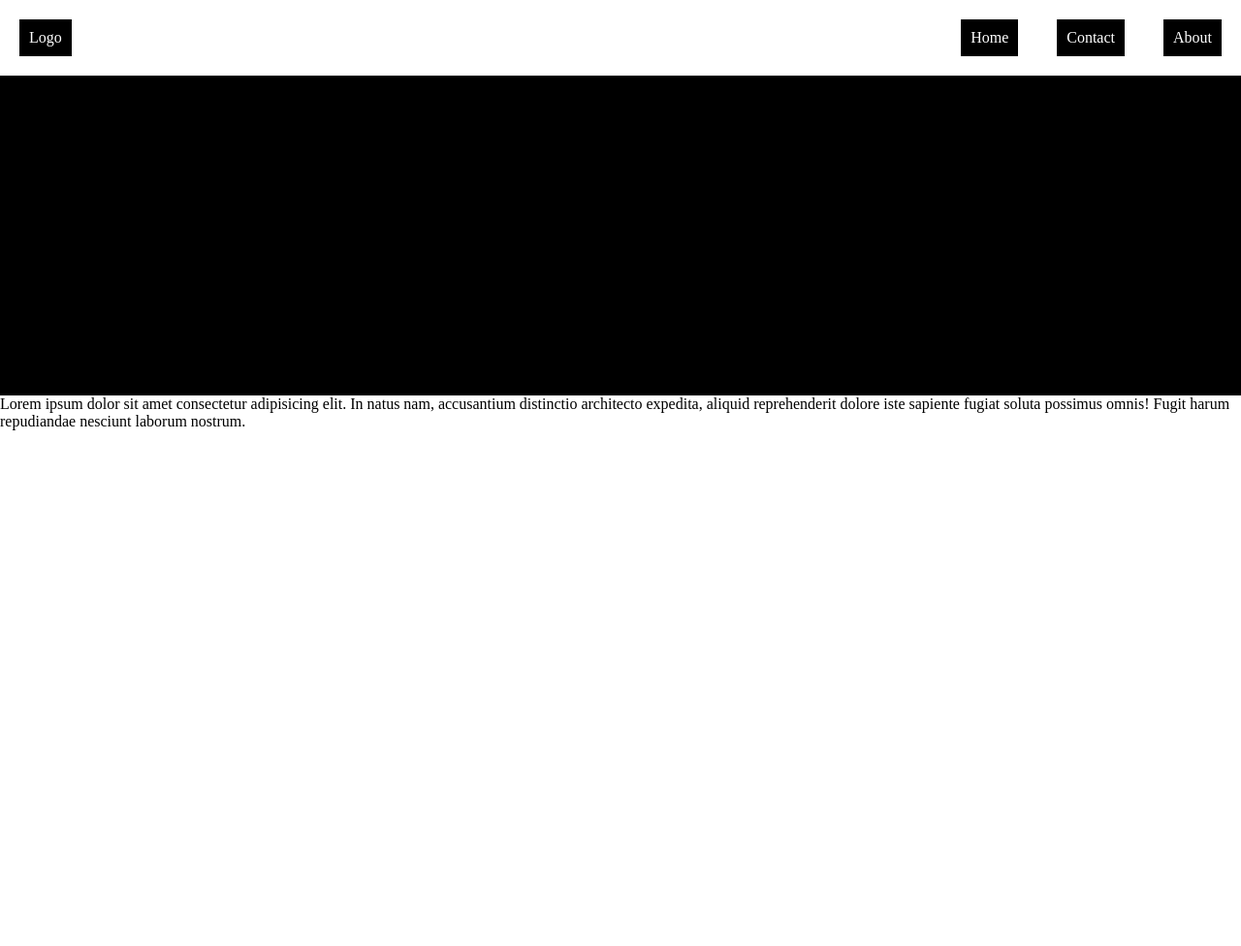
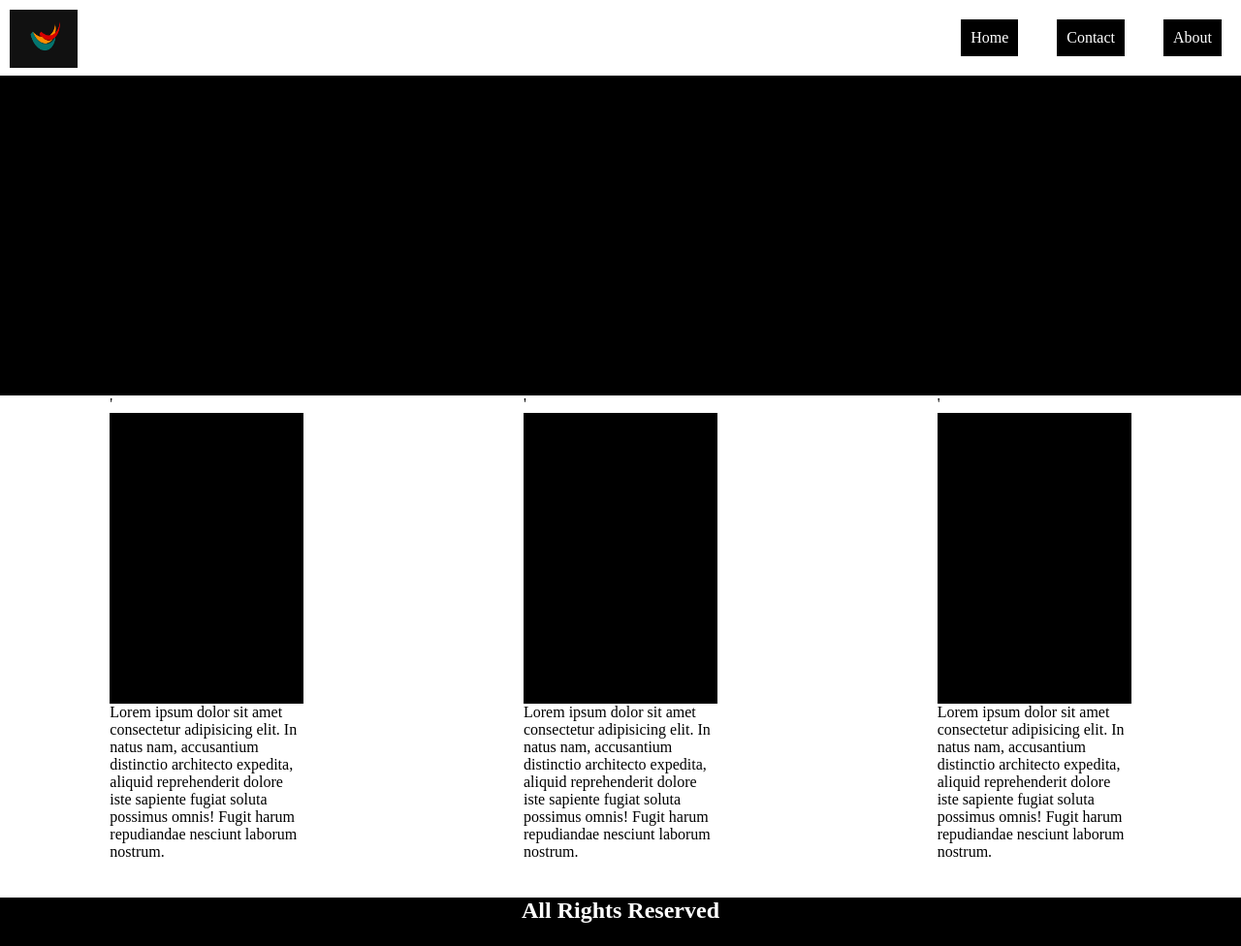
Before and after one commit to hammadshaikh-22/Layout, a plain HTML site: page index.html in a window 1280 px wide. Shown: the whole page at 97% size. Before the commit the page ends 800 px from the top, so only its background shows below. Drawn offline with Linux system fonts and the light colour scheme.

Commit message:
initial commit

```diff
--- a/index.html
+++ b/index.html
@@ -9,7 +9,7 @@
 <body>
     <header class="headers">
 
-        <div class="logo">Logo</div>
+        <div class="logo"><img src="c6b68b29632909.55fc107b87f06.png" alt="Logo" class="logo"></div>
         <div class="navbar">
             <a href="#">Home</a>
             <a href="#">Contact</a>
@@ -20,8 +20,19 @@
     <div class="container"></div>
 
     <div class="cont2">
-        <div class="subcont1"></div>
-        <div class="para">Lorem ipsum dolor sit amet consectetur adipisicing elit. In natus nam, accusantium distinctio architecto expedita, aliquid reprehenderit dolore iste sapiente fugiat soluta possimus omnis! Fugit harum repudiandae nesciunt laborum nostrum.</div>
+        <div class="subcont">'
+            <div class="subcont1"></div>
+            <div class="para">Lorem ipsum dolor sit amet consectetur adipisicing elit. In natus nam, accusantium distinctio architecto expedita, aliquid reprehenderit dolore iste sapiente fugiat soluta possimus omnis! Fugit harum repudiandae nesciunt laborum nostrum.</div>
+        </div>
+        <div class="subcont">'
+            <div class="subcont1"></div>
+            <div class="para">Lorem ipsum dolor sit amet consectetur adipisicing elit. In natus nam, accusantium distinctio architecto expedita, aliquid reprehenderit dolore iste sapiente fugiat soluta possimus omnis! Fugit harum repudiandae nesciunt laborum nostrum.</div>
+        </div>
+        <div class="subcont">'
+            <div class="subcont1"></div>
+            <div class="para">Lorem ipsum dolor sit amet consectetur adipisicing elit. In natus nam, accusantium distinctio architecto expedita, aliquid reprehenderit dolore iste sapiente fugiat soluta possimus omnis! Fugit harum repudiandae nesciunt laborum nostrum.</div>
+        </div>
     </div>
+    <footer class="footer"><h2>All Rights Reserved</h2></footer>
 </body>
 </html>
--- a/style.css
+++ b/style.css
@@ -8,10 +8,12 @@
 }
 .logo{
     display: flex;
-    color: white;
-    background-color: black;
-    margin: 20px;
-    padding: 10px;
+    /* color: white; */
+    /* background-color: black; */
+    margin: 5px;
+    /* padding: 10px; */
+    width: 70px;
+    height: 60px;
 
 }
 .navbar{
@@ -28,22 +30,40 @@ a{
 
 }
 .container{
-    display: flex;
+    /* display: flex; */
     height: 330px;
     background-color: black;
 }
 .cont2{
     display: flex;
-    flex-wrap: wrap;
-    /* flex-direction: column; */
+    justify-content: space-around;
 
+
+
+}
+.subcont1{
+    display: flex;
+    height: 300px;
+    width: 200px;
+    background-color: black;
+    /* border: 2px solid black; */
 
 }
 .subcont{
     display: flex;
-    height: 100px;
-    width: 90px;
-    /* background-color: black; */
-    border: 2px solid black;
-
+    flex-direction: column;
+    /* text-overflow: clip; */
 }
+.para{
+    width: 200px;
+    height: 200px;
+}
+.footer{
+    background-color: black;
+    color: white;
+    height: 50px;
+    width: 100%;
+}
+h2{
+    text-align: center;
+}
```
